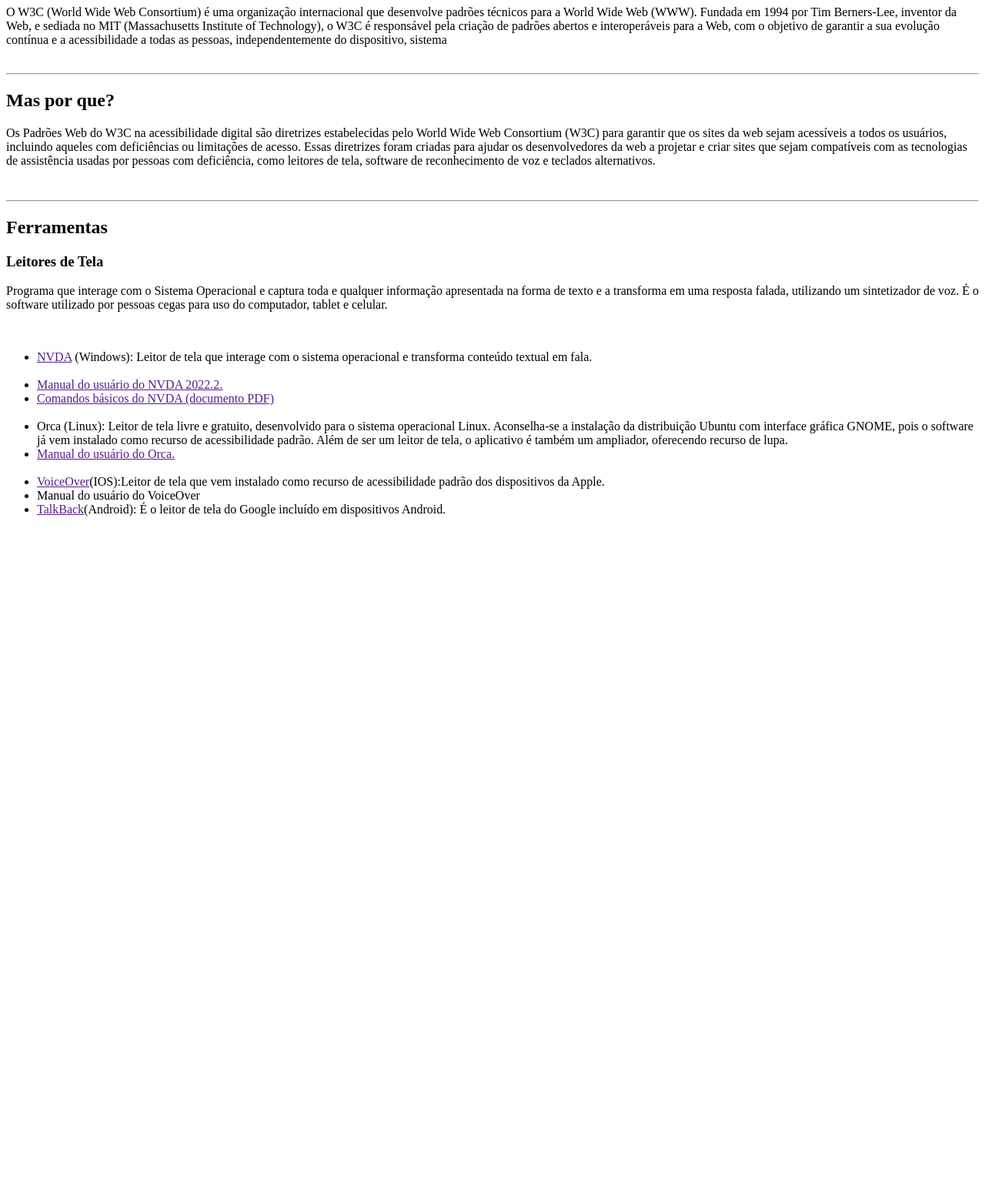
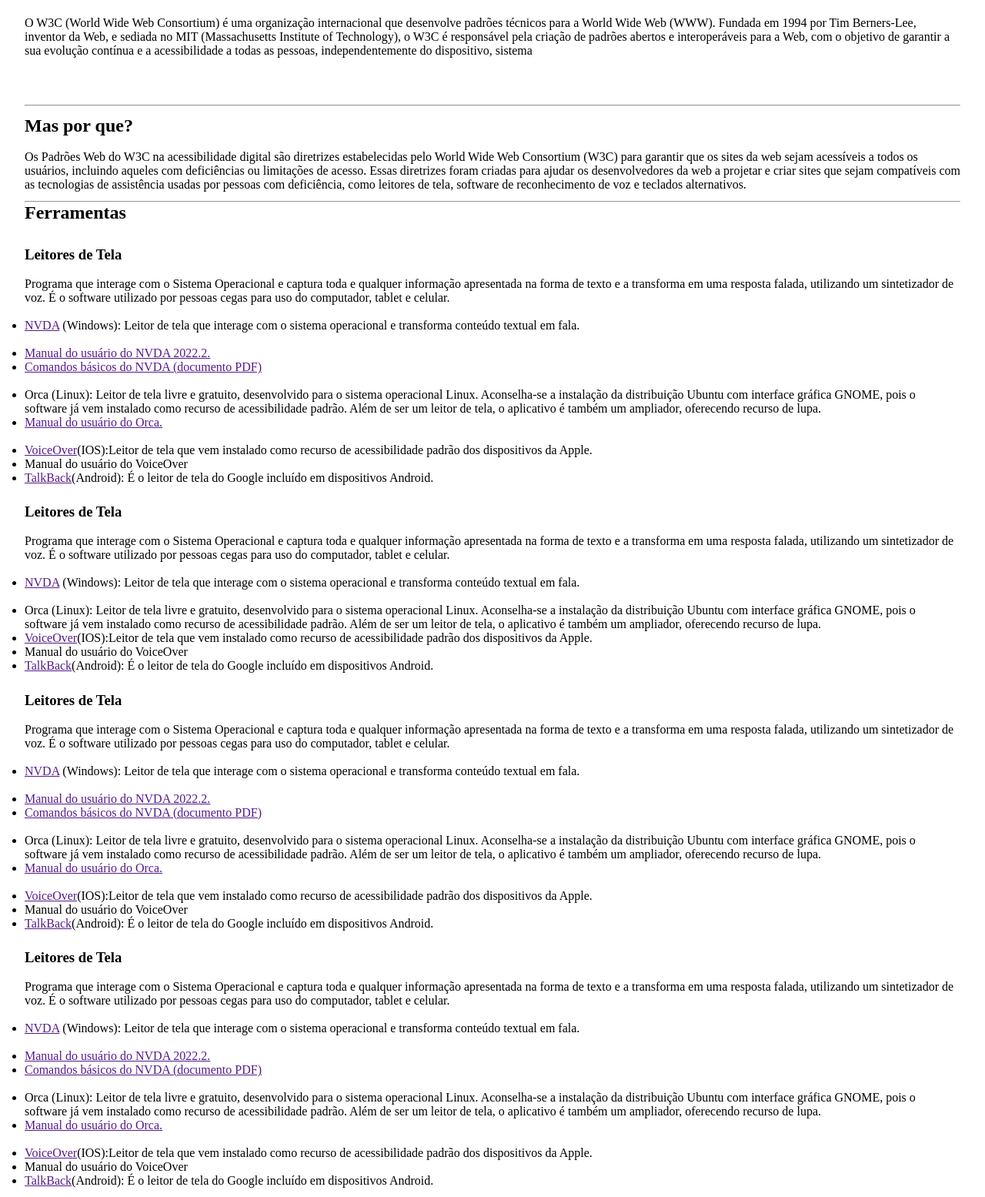
Before and after one commit to ErickVGusson/Site-One-Page-Acessibilidade, a plain HTML site: page index.html in a window 1280 px wide. Shown: the part 213-1768 px from the top of the page at 77% size. Before the commit the page ends 900 px from the top, so only its background shows below. Drawn offline with Linux system fonts and the light colour scheme.

Commit message:
Update index.html

```diff
--- a/index.html
+++ b/index.html
@@ -6,41 +6,55 @@
     <meta http-equiv="X-UA-Compatible" content="IE=edge">
     <meta name="viewport" content="width=device-width, initial-scale=1.0">
     <title>Ferramentas da acessibilidade</title>
+    <link rel="stylesheet" href="style.css">
 </head>
 
 <body>
     <nav class="nav">
         <ul>
             <li><a href="">Inicio</a></li>
-            <li>Ferramentas</li>
+            <li><a href="">Ferramentas</a></li>
         </ul>
+    </nav>
     <hr>
-    </nav>
     <header class="header">
-        <h1>O que é a W3C, padrão web e ferramentas para sua aplicação</h1>
-        <br>
-        <hr>
-        <br>
+        <h1>O que é a W3C, padrão web e ferramentas para sua aplicação</h1><br><br>
+        <p>O W3C (World Wide Web Consortium) é uma organização internacional que desenvolve padrões técnicos para a
+            World Wide Web (WWW). Fundada em 1994 por Tim Berners-Lee, inventor da Web, e sediada no MIT
+            (Massachusetts Institute of Technology), o W3C é responsável pela criação de padrões abertos e
+            interoperáveis para a Web, com o objetivo de garantir a sua evolução contínua e a acessibilidade a todas
+            as pessoas, independentemente do dispositivo, sistema
     </header>
     <main class="main">
+        <hr>
         <section class="section">
-            <p>O W3C (World Wide Web Consortium) é uma organização internacional que desenvolve padrões técnicos para a  World Wide Web (WWW). Fundada em 1994 por Tim  Berners-Lee, inventor da Web, e sediada no MIT (Massachusetts Institute of Technology), o W3C é  responsável pela criação de padrões abertos e  interoperáveis para a Web, com o objetivo de garantir a  sua evolução contínua e a acessibilidade a todas as  pessoas, independentemente do dispositivo, sistema <br><br>
+            <h2>Mas por que?</h2><br>
+            <div>
+                <p>Os Padrões Web do W3C na acessibilidade digital são diretrizes estabelecidas pelo World Wide Web
+                    Consortium (W3C) para garantir que os sites da web sejam acessíveis a todos os usuários, incluindo
+                    aqueles com deficiências ou limitações de acesso. Essas diretrizes foram criadas para ajudar os
+                    desenvolvedores da web a projetar e criar sites que sejam compatíveis com as tecnologias de
+                    assistência
+                    usadas por pessoas com deficiência, como leitores de tela, software de reconhecimento de voz e
+                    teclados
+                    alternativos.</p>
+            </div>
+        </section>
         <hr>
-        </section>
+        <h2>Ferramentas</h2><br>
         <section class="section">
-            <h2>Mas por que?</h2>
-            <p>Os Padrões Web do W3C na acessibilidade digital são diretrizes estabelecidas pelo World Wide Web Consortium (W3C) para garantir que os sites da web sejam acessíveis a todos os usuários, incluindo aqueles com deficiências ou limitações de acesso. Essas diretrizes foram criadas para ajudar os desenvolvedores da web a projetar e criar sites que sejam compatíveis com as tecnologias de assistência usadas por pessoas com deficiência, como leitores de tela, software de reconhecimento de voz e teclados alternativos.</p>
-            <br>
-            <hr>
-        </section>
-        <section class="section">
-            <h2>Ferramentas</h2>
-            <h3>Leitores de Tela</h3>
+            <h3>Leitores de Tela</h3><br>
+            <div>
 
-            <p>Programa que interage com o Sistema Operacional e captura toda e qualquer informação apresentada na forma de texto e a transforma em uma resposta falada, utilizando um sintetizador de voz. É o software utilizado por pessoas cegas para uso do computador, tablet e celular.</p>
+                <p>Programa que interage com o Sistema Operacional e captura toda e qualquer informação apresentada na
+                    forma
+                    de texto e a transforma em uma resposta falada, utilizando um sintetizador de voz. É o software
+                    utilizado por pessoas cegas para uso do computador, tablet e celular.</p>
                 <br>
                 <ul>
-                <li><a href="">NVDA</a> (Windows): Leitor de tela que interage com o sistema operacional e transforma conteúdo textual em fala.</li> <br>
+                    <li><a href="">NVDA</a> (Windows): Leitor de tela que interage com o sistema operacional e
+                        transforma
+                        conteúdo textual em fala.</li> <br>
                     <li><a href=""">Manual do usuário do NVDA 2022.2.</a><br></li>
                         <li><a href="">Comandos básicos do NVDA (documento PDF)</a></li>
                     <br>
@@ -50,19 +64,76 @@
                     <li><a href="">VoiceOver</a>(IOS):Leitor de tela que vem instalado como recurso de acessibilidade padrão dos dispositivos da Apple.</li>
                     <li>Manual do usuário do VoiceOver</li>
                     <li><a href="">TalkBack</a>(Android): É o leitor de tela do Google incluído em dispositivos Android.</li>
-            </ul>
+                </ul></div>
         </section>
-        <section class="section"></section>
-        <section class="section"></section>
-        <section class="section"></section>
-        <section class="section"></section>
-        <section class="section"></section>
-        <section class="section"></section>
-        <section class="section"></section>
-        <section class="section"></section>
-        <section class="section"></section>
-        <section class="section"></section>
-        <section class="section"></section>
+        <section class="section">
+            <h3>Leitores de Tela</h3><br>
+            <div>
+
+                <p>Programa que interage com o Sistema Operacional e captura toda e qualquer informação apresentada na
+                    forma
+                    de texto e a transforma em uma resposta falada, utilizando um sintetizador de voz. É o software
+                    utilizado por pessoas cegas para uso do computador, tablet e celular.</p>
+                <br>
+                <ul>
+                    <li><a href="">NVDA</a> (Windows): Leitor de tela que interage com o sistema operacional e
+                        transforma
+                        conteúdo textual em fala.</li> <br>
+                    <li>Orca (Linux): Leitor de tela livre e gratuito, desenvolvido para o sistema operacional Linux. Aconselha-se a instalação da distribuição Ubuntu com interface gráfica GNOME, pois o software já vem instalado como recurso de acessibilidade padrão. Além de ser um leitor de tela, o aplicativo é também um ampliador, oferecendo recurso de lupa.</li>
+                    <li><a href="">VoiceOver</a>(IOS):Leitor de tela que vem instalado como recurso de acessibilidade padrão dos dispositivos da Apple.</li>
+                    <li>Manual do usuário do VoiceOver</li>
+                    <li><a href="">TalkBack</a>(Android): É o leitor de tela do Google incluído em dispositivos Android.</li>
+                </ul></div>
+        </section>
+        <section class="section">
+            <h3>Leitores de Tela</h3><br>
+            <div>
+
+                <p>Programa que interage com o Sistema Operacional e captura toda e qualquer informação apresentada na
+                    forma
+                    de texto e a transforma em uma resposta falada, utilizando um sintetizador de voz. É o software
+                    utilizado por pessoas cegas para uso do computador, tablet e celular.</p>
+                <br>
+                <ul>
+                    <li><a href="">NVDA</a> (Windows): Leitor de tela que interage com o sistema operacional e
+                        transforma
+                        conteúdo textual em fala.</li> <br>
+                    <li><a href=""">Manual do usuário do NVDA 2022.2.</a><br></li>
+                        <li><a href="">Comandos básicos do NVDA (documento PDF)</a></li>
+                    <br>
+                    <li>Orca (Linux): Leitor de tela livre e gratuito, desenvolvido para o sistema operacional Linux. Aconselha-se a instalação da distribuição Ubuntu com interface gráfica GNOME, pois o software já vem instalado como recurso de acessibilidade padrão. Além de ser um leitor de tela, o aplicativo é também um ampliador, oferecendo recurso de lupa.</li>
+                    <li><a href="">Manual do usuário do Orca.</a></li>
+                    <br>
+                    <li><a href="">VoiceOver</a>(IOS):Leitor de tela que vem instalado como recurso de acessibilidade padrão dos dispositivos da Apple.</li>
+                    <li>Manual do usuário do VoiceOver</li>
+                    <li><a href="">TalkBack</a>(Android): É o leitor de tela do Google incluído em dispositivos Android.</li>
+                </ul></div>
+        </section>
+        <section class="section">
+            <h3>Leitores de Tela</h3><br>
+            <div>
+
+                <p>Programa que interage com o Sistema Operacional e captura toda e qualquer informação apresentada na
+                    forma
+                    de texto e a transforma em uma resposta falada, utilizando um sintetizador de voz. É o software
+                    utilizado por pessoas cegas para uso do computador, tablet e celular.</p>
+                <br>
+                <ul>
+                    <li><a href="">NVDA</a> (Windows): Leitor de tela que interage com o sistema operacional e
+                        transforma
+                        conteúdo textual em fala.</li> <br>
+                    <li><a href=""">Manual do usuário do NVDA 2022.2.</a><br></li>
+                        <li><a href="">Comandos básicos do NVDA (documento PDF)</a></li>
+                    <br>
+                    <li>Orca (Linux): Leitor de tela livre e gratuito, desenvolvido para o sistema operacional Linux. Aconselha-se a instalação da distribuição Ubuntu com interface gráfica GNOME, pois o software já vem instalado como recurso de acessibilidade padrão. Além de ser um leitor de tela, o aplicativo é também um ampliador, oferecendo recurso de lupa.</li>
+                    <li><a href="">Manual do usuário do Orca.</a></li>
+                    <br>
+                    <li><a href="">VoiceOver</a>(IOS):Leitor de tela que vem instalado como recurso de acessibilidade padrão dos dispositivos da Apple.</li>
+                    <li>Manual do usuário do VoiceOver</li>
+                    <li><a href="">TalkBack</a>(Android): É o leitor de tela do Google incluído em dispositivos Android.</li>
+                </ul></div>
+        </section>
+
     </main>
 </body>
 
```
Lines whose indentation alone changed are shown as unchanged.
